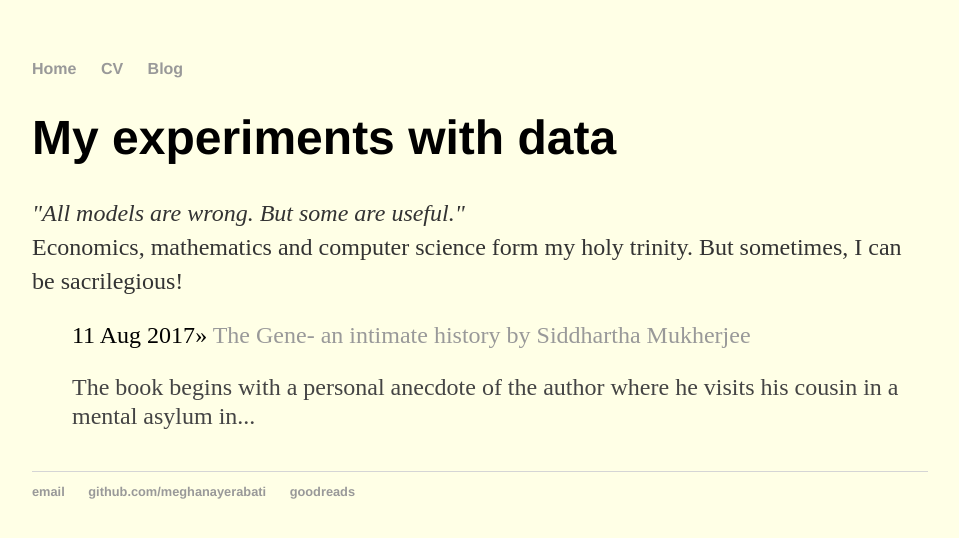
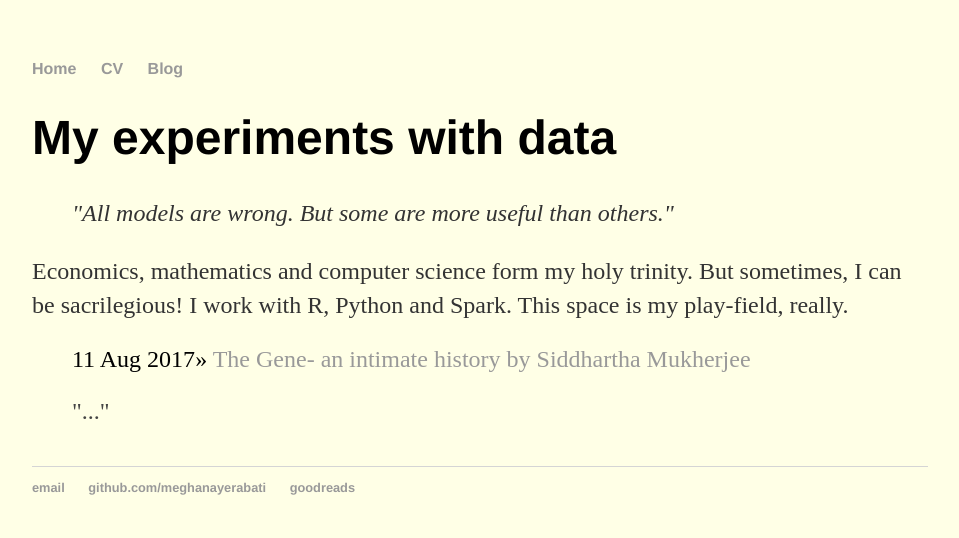
Before and after one commit to myerabati/meghanayerabati.github.io, a Jekyll site: the page built from Projects/index.html, in a window 1280 px wide. Shown: the top 538 px of the page, without its empty margins (160-1119 px from the left). Built offline with Jekyll 4.4.1, drawn with Linux system fonts in a browser that asks for light colours.

Commit message:
Formatted description and quotes

```diff
--- a/Projects/index.html
+++ b/Projects/index.html
@@ -3,11 +3,13 @@ layout: default
 title: My experiments with data
 ---
 	<h1>{{ page.title }}</h1>
-	<p><em>"All models are wrong. But some are useful."</em><br /> Economics, mathematics and computer science form my holy trinity. But sometimes, I can be sacrilegious!</p>
+	<blockquote><p class=quotes><em>"All models are wrong. But some are more useful than others."</em></p></blockquote>
+	<p> Economics, mathematics and computer science form my holy trinity. But sometimes, I can be sacrilegious! I work with R, Python and Spark. This space is my play-field, really.</p>
 	<ul class="posts">
-	 {% assign post_array = site.posts| where: "categories","Non-fiction" %}
+	 {% assign post_array = site.posts| where: "categories","Projects" %}
 	 {% for post in post_array %}
-      		  <li><span>{{ post.date | date_to_string }}</span>&raquo;<a href="{{ post.url }}"> {{ post.title }}</a><p>{{post.content| truncatewords:20}}</p></li>
+      		  <li><span>{{ post.date | date_to_string }}</span>&raquo;<a href="{{ post.url }}"> {{ post.title }}</a></li>
+		  <p>"{{post.description}}..."</p>
     	  {% endfor %}
 
 
--- a/Reviews/index.html
+++ b/Reviews/index.html
@@ -4,10 +4,12 @@ title: Penny for a thought?
 ---
 	<h1>{{ page.title }}</h1>
 
-	<p>On libraries-<br /> <em>"Yet the library’s merits are more than merely practical. No other room carries such hope. It is a place to aspire to — to keep books you have never opened but just might if life stopped interfering. It contains your best potential. It is your better, more charming self."</em></p>
+	<p>On libraries-</p>
+	<blockquote><p class=quotes><em>"Yet the library’s merits are more than merely practical. No other room carries such hope. It is a place to aspire to — to keep books you have never opened but just might if life stopped interfering. It contains your best potential. It is your better, more charming self."</em></p></blockquote>
 	<p>All the creative and intellectual fodder that I need...</p>
 	<ul class="posts">
 	 {% assign post_array = site.posts| where: "categories","Reviews" %}
 	 {% for post in post_array %}
-      		  <li><span>{{ post.date | date_to_string }}</span>&raquo;<a href="{{ post.url }}"> {{ post.title }}</a> <p>{{ post.excerpt| truncatewords: 20  }}</p></li>
+      		  <li><span>{{ post.date | date_to_string }}</span>&raquo;<a href="{{ post.url }}"> {{ post.title }}</a></li>
+		  <p>"{{post.description}}..."</p>
     	  {% endfor %}
```
Also changed, not shown: Non-fiction/index.html (+4 -3 lines).
